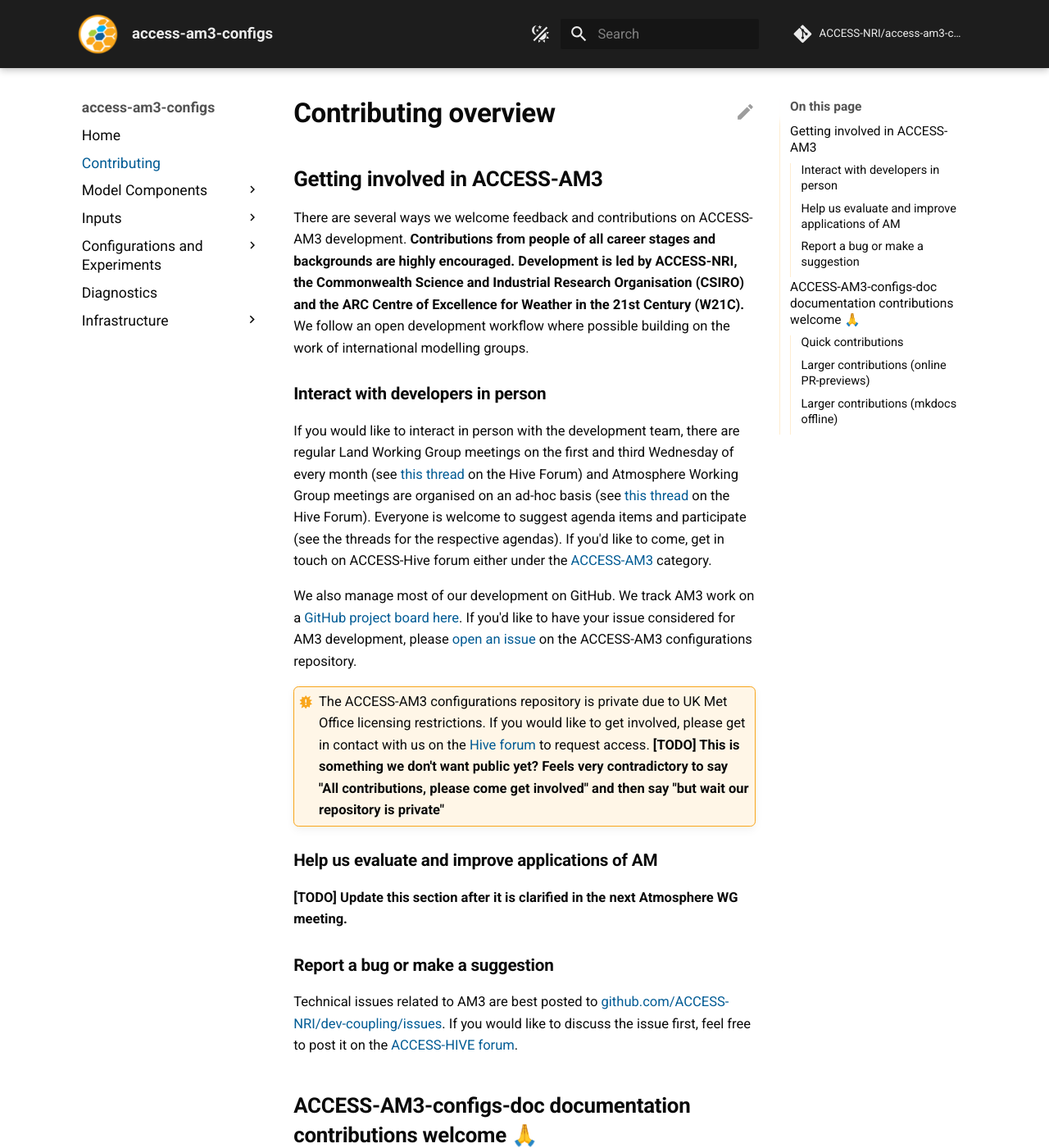
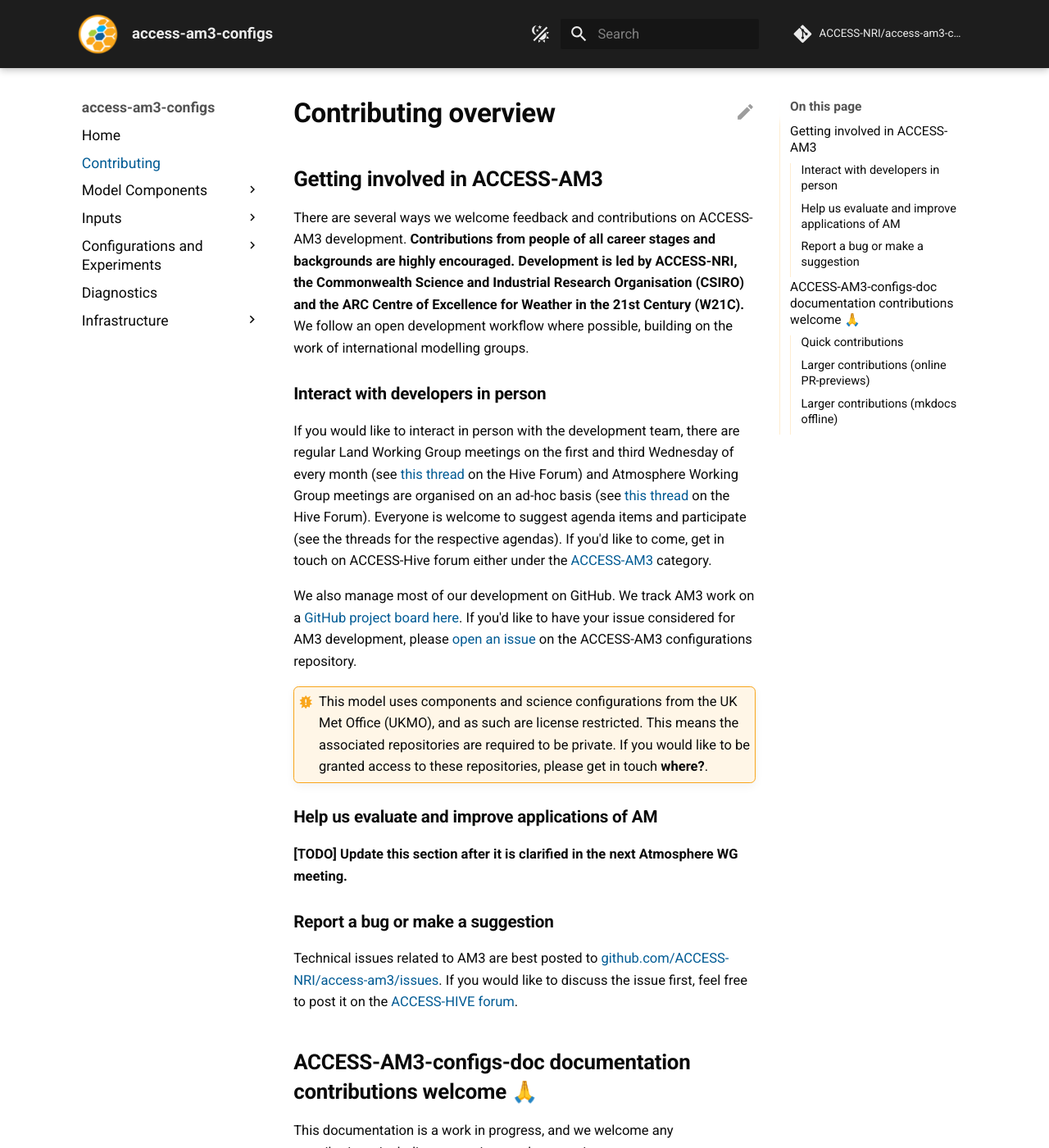
Before and after one commit to ACCESS-NRI/access-am3-configs-doc, an MkDocs documentation site: the page built from documentation/docs/pages/contributing/index.md, in a window 1280 px wide and 1400 px high. Shown: the whole window at 82% size. Built offline with MkDocs 1.6.1 and Material for MkDocs 9.7.7, drawn with Linux system fonts in a browser that asks for light colours; comment, search, counter and statistics services are not loaded.

Commit message:
Minor fixes to contributing page

```diff
--- a/documentation/docs/pages/contributing/index.md
+++ b/documentation/docs/pages/contributing/index.md
@@ -1,6 +1,6 @@
 ## Getting involved in ACCESS-AM3
 
-There are several ways we welcome feedback and contributions on ACCESS-AM3 development. **Contributions from people of all career stages and backgrounds are highly encouraged. Development is led by ACCESS-NRI, the Commonwealth Science and Industrial Research Organisation (CSIRO) and the ARC Centre of Excellence for Weather in the 21st Century (W21C).** We follow an open development workflow where possible building on the work of international modelling groups.
+There are several ways we welcome feedback and contributions on ACCESS-AM3 development. **Contributions from people of all career stages and backgrounds are highly encouraged. Development is led by ACCESS-NRI, the Commonwealth Science and Industrial Research Organisation (CSIRO) and the ARC Centre of Excellence for Weather in the 21st Century (W21C).** We follow an open development workflow where possible, building on the work of international modelling groups.
 
 ### Interact with developers in person
 
@@ -9,7 +9,7 @@ If you would like to interact in person with the development team, there are reg
 We also manage most of our development on GitHub. We track AM3 work on a [GitHub project board here](https://github.com/orgs/ACCESS-NRI/projects/35). If you'd like to have your issue considered for AM3 development, please [open an issue](https://github.com/ACCESS-NRI/access-am3-configs/issues/new) on the ACCESS-AM3 configurations repository.
 
 !!! warning
-    The ACCESS-AM3 configurations repository is private due to UK Met Office licensing restrictions. If you would like to get involved, please get in contact with us on the [Hive forum]() to request access. **[TODO] This is something we don't want public yet? Feels very contradictory to say "All contributions, please come get involved" and then say "but wait our repository is private"**
+    This model uses components and science configurations from the UK Met Office (UKMO), and as such are license restricted. This means the associated repositories are required to be private. If you would like to be granted access to these repositories, please get in touch **where?**.
 
 ### Help us evaluate and improve applications of AM
 
@@ -25,9 +25,10 @@ All community members (and ACCESS-NRI staff) can get [write access to the AM3 ev
 
 ### Report a bug or make a suggestion
 
-Technical issues related to AM3 are best posted to [github.com/ACCESS-NRI/dev-coupling/issues](https://github.com/ACCESS-NRI/dev_coupling/issues/new). If you would like to discuss the issue first, feel free to post it on the [ACCESS-HIVE forum](https://forum.access-hive.org.au/c/esm/coupled-model/71).
+Technical issues related to AM3 are best posted to [github.com/ACCESS-NRI/access-am3/issues](https://github.com/ACCESS-NRI/access-am3-configs/issues/new). If you would like to discuss the issue first, feel free to post it on the [ACCESS-HIVE forum](https://forum.access-hive.org.au/c/atmosphere/am3/243).
 
 ## ACCESS-AM3-configs-doc documentation contributions welcome 🙏
+
 This documentation is a work in progress, and we welcome any contributions, including corrections and suggestions.
 
 All contributions are welcome but we would particularly appreciate text suggestions (below). Contributions can be made in a few ways:
```
